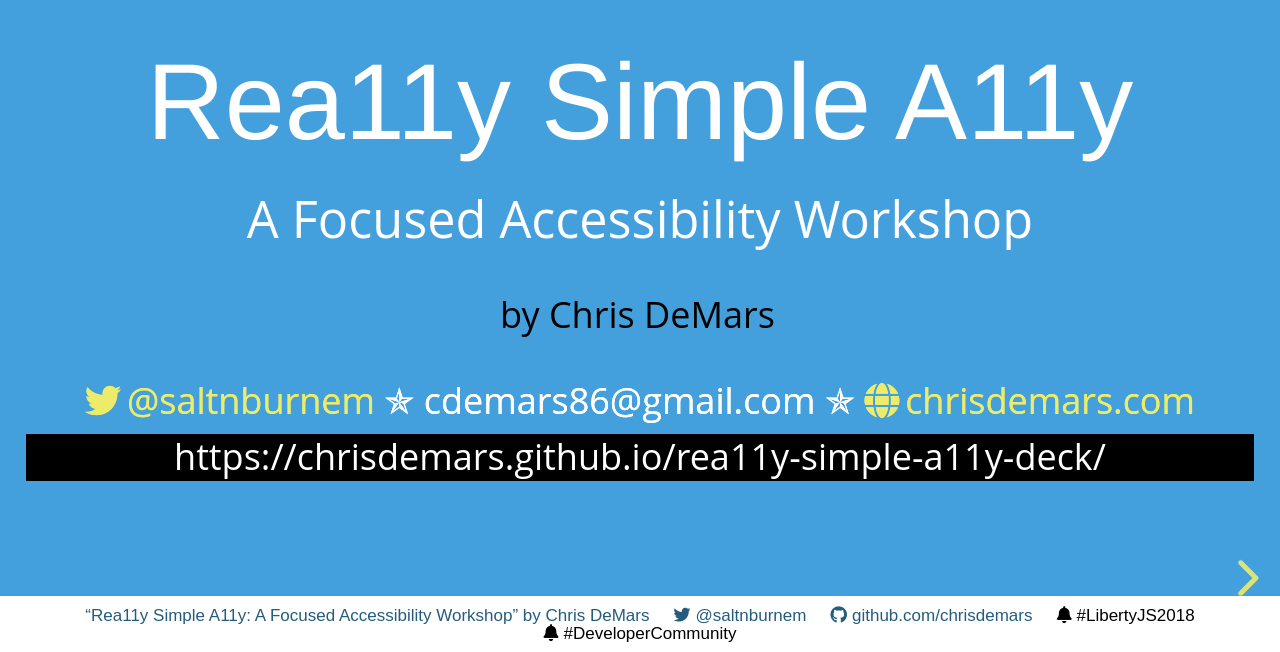
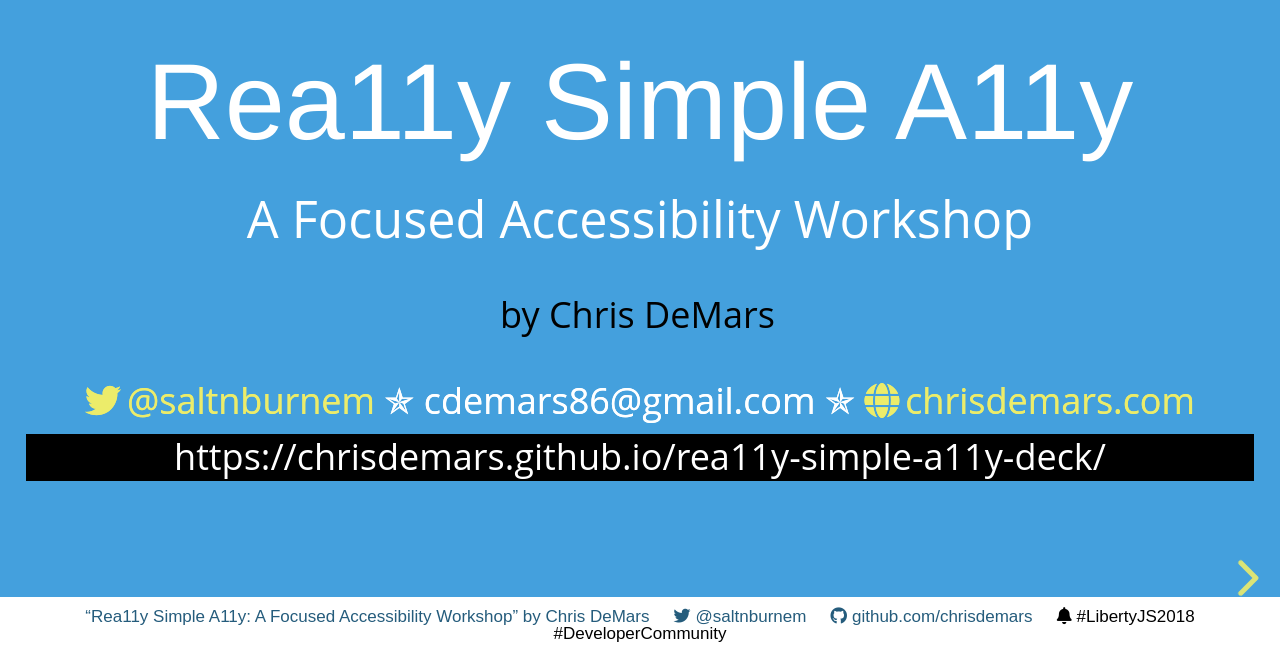
Before and after one commit to chrisdemars/rea11y-simple-a11y-deck, a website: page index.html in a window 1280 px wide. Shown: the part 148-800 px from the top of the page. Drawn offline with Linux system fonts and the light colour scheme; a web font is replaced by a local one.

Commit message:
removed bell

```diff
--- a/index.html
+++ b/index.html
@@ -353,7 +353,7 @@ git checkout starter</code></pre>
 			<li><a href="https://twitter.com/saltnburnem"><i class="fab fa-twitter"></i>@saltnburnem</a></li>
 			<li><a href="https://github.com/chrisdemars"><i class="fab fa-github"></i>github.com/chrisdemars</a></li>
             <li><i class="fas fa-bell"></i>#LibertyJS2018</li>
-            <li><i class="fas fa-bell"></i>#DeveloperCommunity</li>
+            <li>#DeveloperCommunity</li>
 		</ul>
 	</footer>
 
```
